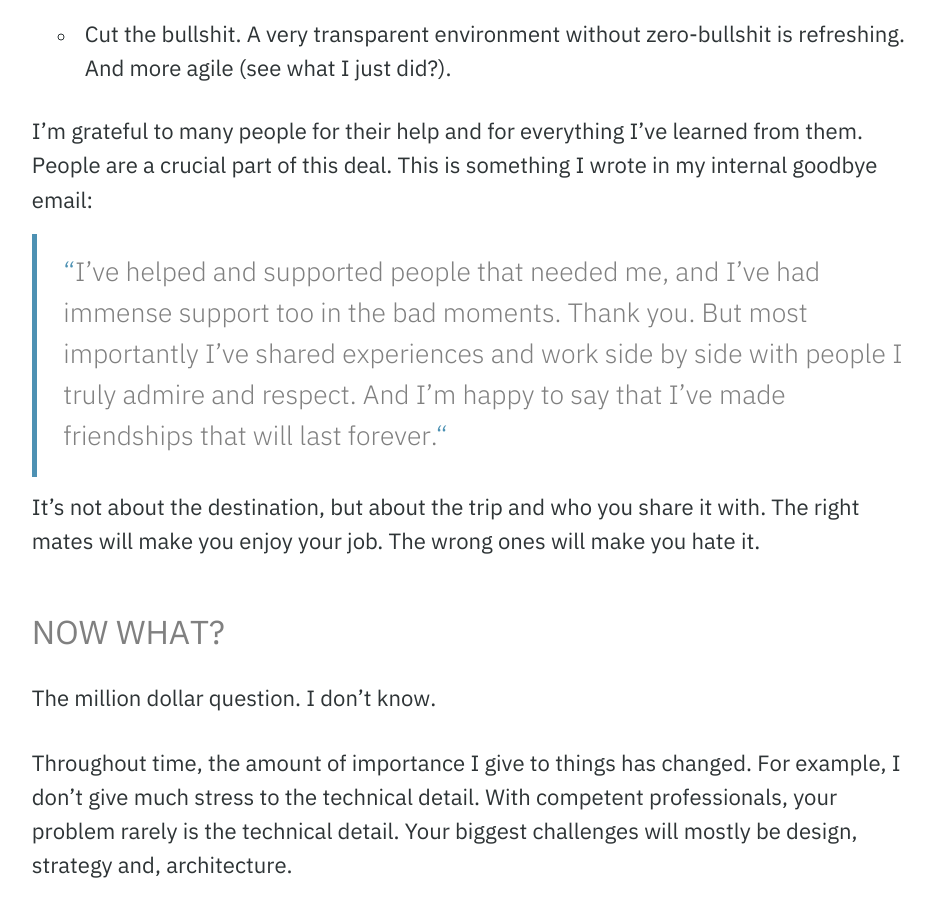
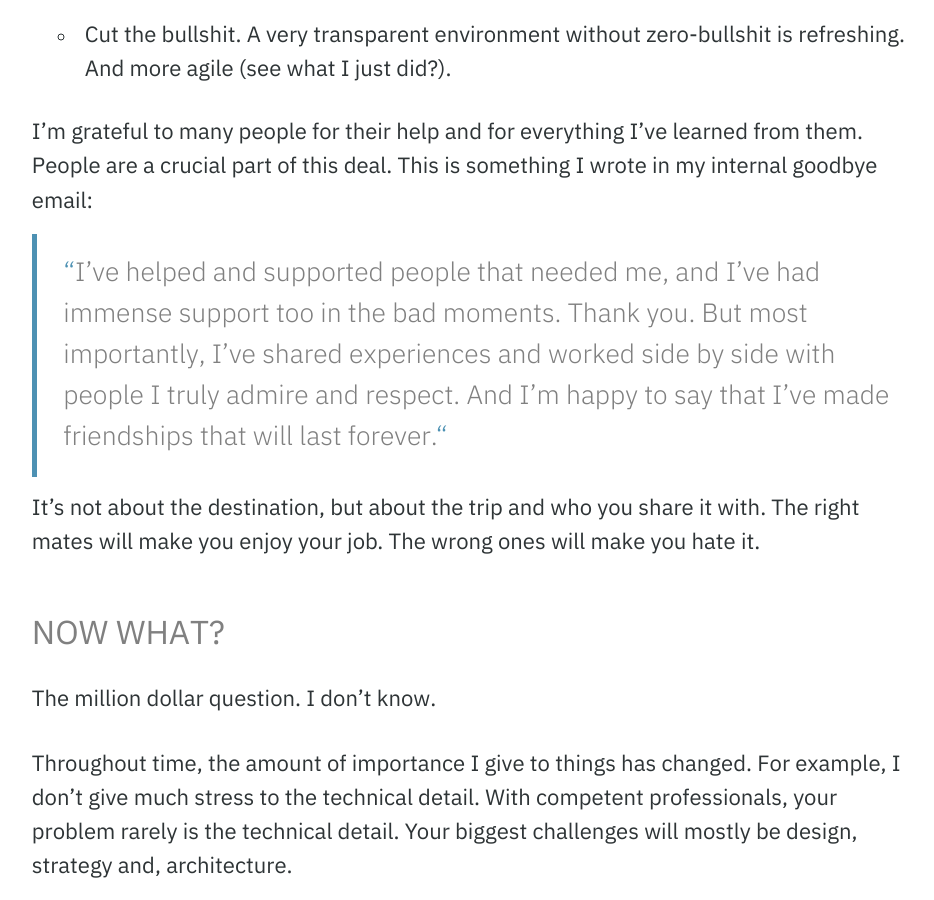
Before and after one commit to luisbosque/luisbosque.github.com, a Jekyll site: the page built from _posts/2019-03-07-cheers-carto.markdown, in a window 1280 px wide and 900 px high, scrolled down 1861 px. Shown: the whole window, without its empty margins (166-1100 px from the left). Built offline with Jekyll 4.4.1, drawn with Linux system fonts in a browser that asks for light colours; some web fonts are replaced; comment, search, counter and statistics services are not loaded.

Commit message:
grammar fix old blog post

```diff
--- a/_posts/2019-03-07-cheers-carto.markdown
+++ b/_posts/2019-03-07-cheers-carto.markdown
@@ -37,7 +37,7 @@
 
 I'm grateful to many people for their help and for everything I've learned from them. People are a crucial part of this deal. This is something I wrote in my internal goodbye email:
 
-> I've helped and supported people that needed me, and I've had immense support too in the bad moments. Thank you. But most importantly I've shared experiences and work side by side with people I truly admire and respect. And I'm happy to say that I've made friendships that will last forever.
+> I've helped and supported people that needed me, and I've had immense support too in the bad moments. Thank you. But most importantly, I've shared experiences and worked side by side with people I truly admire and respect. And I'm happy to say that I've made friendships that will last forever.
 
 It's not about the destination, but about the trip and who you share it with. The right mates will make you enjoy your job. The wrong ones will make you hate it.
 
```
